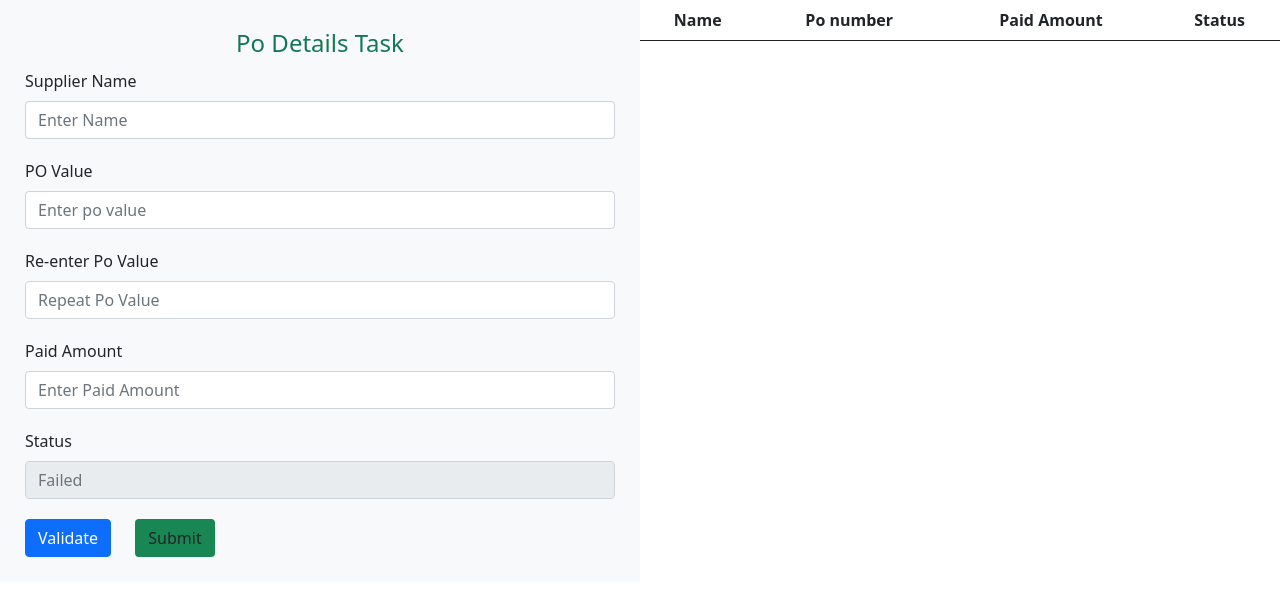
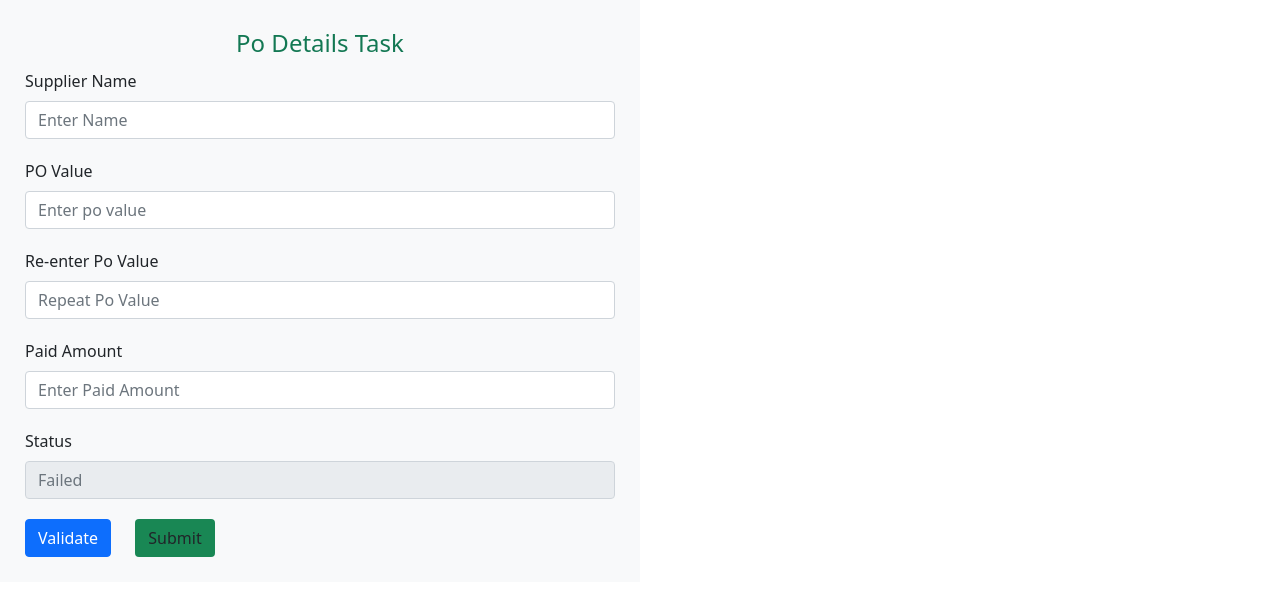
Before and after one commit to shahadalam/PoDetailsPro, a plain HTML site: page index.html in a window 1280 px wide. Drawn offline with nearby package versions, Linux system fonts and the light colour scheme.

```diff
--- a/index.html
+++ b/index.html
@@ -86,12 +86,7 @@
     <div class="" style="width: 50%;">
         <table class="table">
             <thead>
-                <tr>
-                    <th>Name</th>
-                    <th>Po number</th>
-                    <th>Paid Amount</th>
-                    <th>Status</th>
-                </tr>
+
             </thead>
             <tbody class="tbody">
 
```
